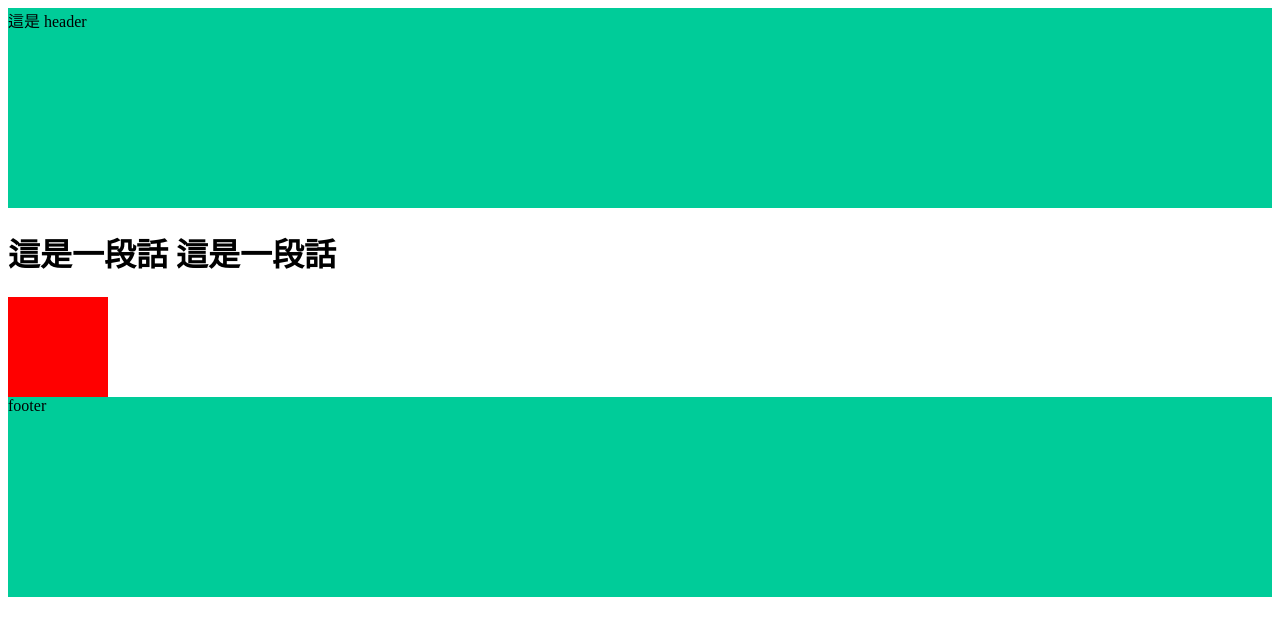
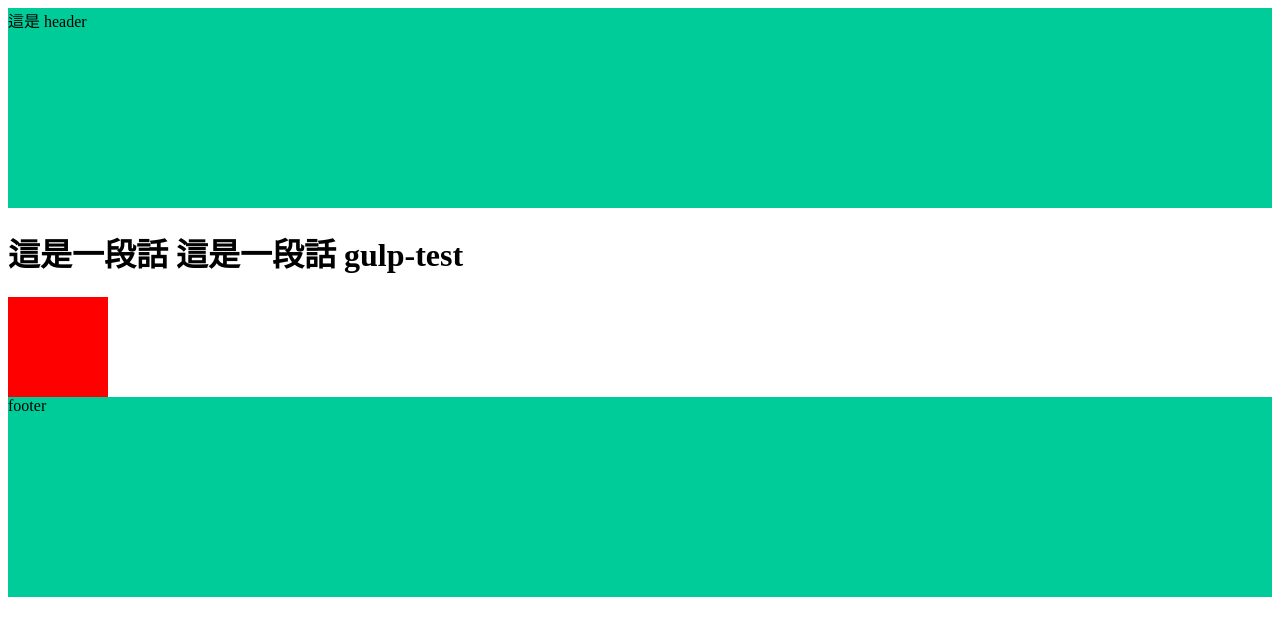
Before and after one commit to kaya040121/project-20210715, a plain HTML site: page index.html in a window 1280 px wide. Drawn offline with Linux system fonts and the light colour scheme.

Commit message:
Update 2021-07-25T13:44:41.093Z

```diff
--- a/index.html
+++ b/index.html
@@ -16,7 +16,7 @@
 
 
 <h1>
-  這是一段話 這是一段話
+  這是一段話 這是一段話 gulp-test
 </h1>
 
 <div class="box"></div>
```
